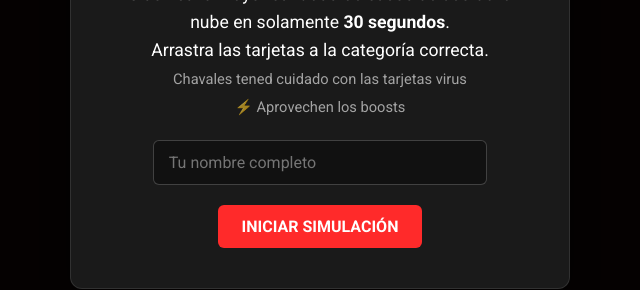
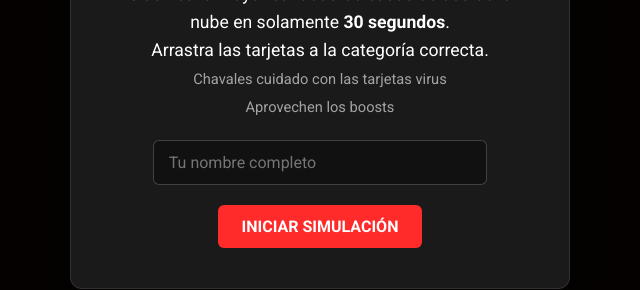
Before and after one commit to TomasVargas22/Actividad-Nube, a plain HTML site: page index.html in a window 1280 px wide. Shown: the part 426-716 px from the top of the page, 320-960 px from the left. Drawn offline with Linux system fonts and the light colour scheme.

Commit message:
Auditoria final, ajustes de estilos y logo elit

```diff
--- a/index.html
+++ b/index.html
@@ -41,7 +41,7 @@
             <p style="margin-bottom: 20px; line-height: 1.6; font-size: 1.1rem;">
                 Clasifica la mayor cantidad de casos de uso de la nube en solamente <strong>30 segundos</strong>.<br>
                 Arrastra las tarjetas a la categoría correcta.<br>
-                <small style="opacity: 0.6;"> Chavales tened cuidado con las tarjetas virus <br>⚡ Aprovechen los
+                <small style="opacity: 0.6;"> Chavales cuidado con las tarjetas virus <br> Aprovechen los
                     boosts</small>
                 </br>
             </p>
```
Also changed, not shown: script.js (+6 -6 lines).
